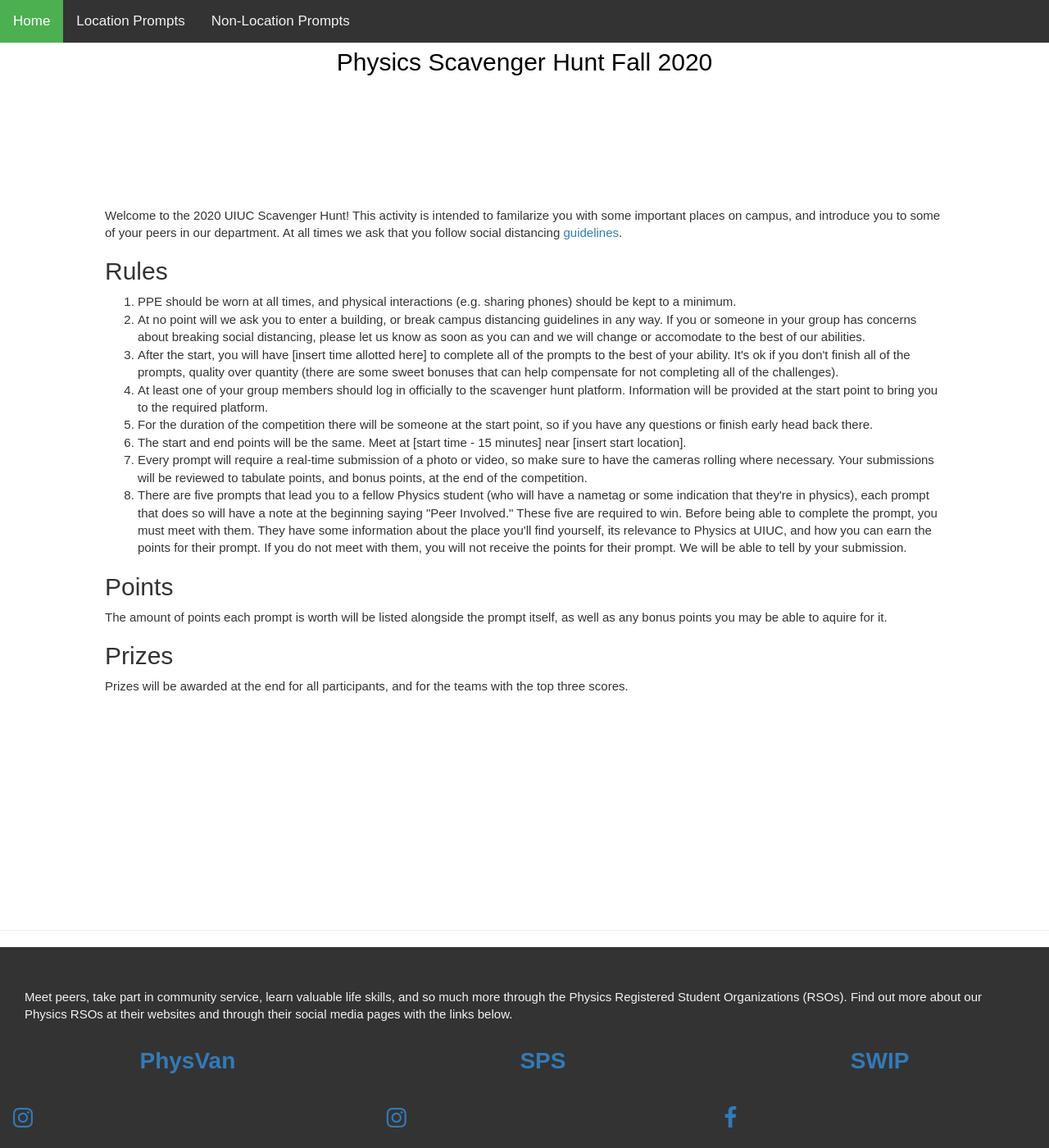
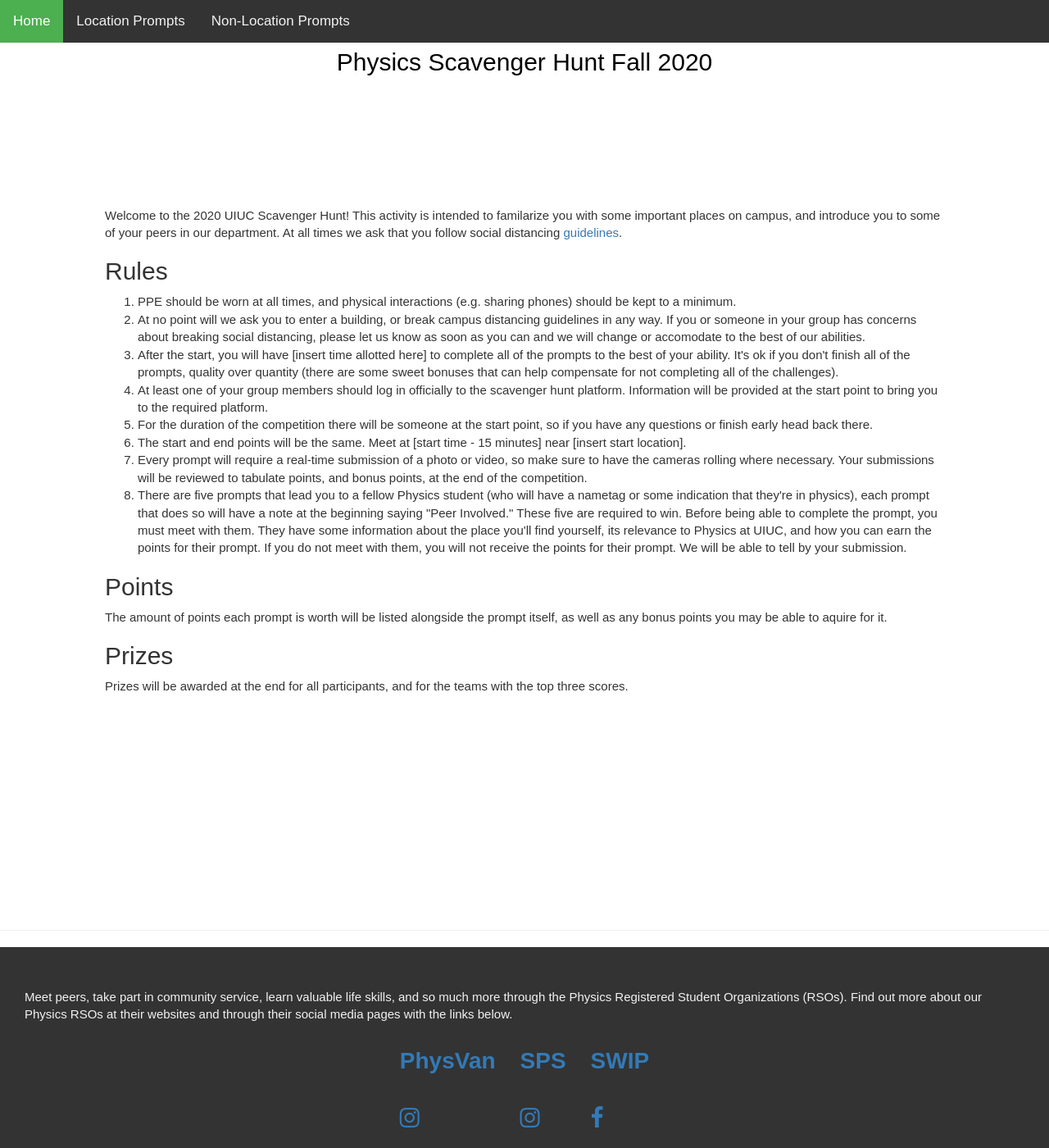
Before and after one commit to nsryan2/scav_hunt, a Jekyll site: the page built from index.html, in a window 1280 px wide and 1400 px high, scrolled down 637 px. Shown: the whole window at 82% size. Built offline with Jekyll 4.4.1, drawn with Linux system fonts in a browser that asks for light colours; nearby versions of some CDN libraries.

Commit message:
Update footer.html

```diff
--- a/_includes/footer.html
+++ b/_includes/footer.html
@@ -11,7 +11,6 @@
         padding: 15px;
         margin-left:auto;
         margin-right:auto;
-        width: 8%;
     }
 
     th.social {
```
